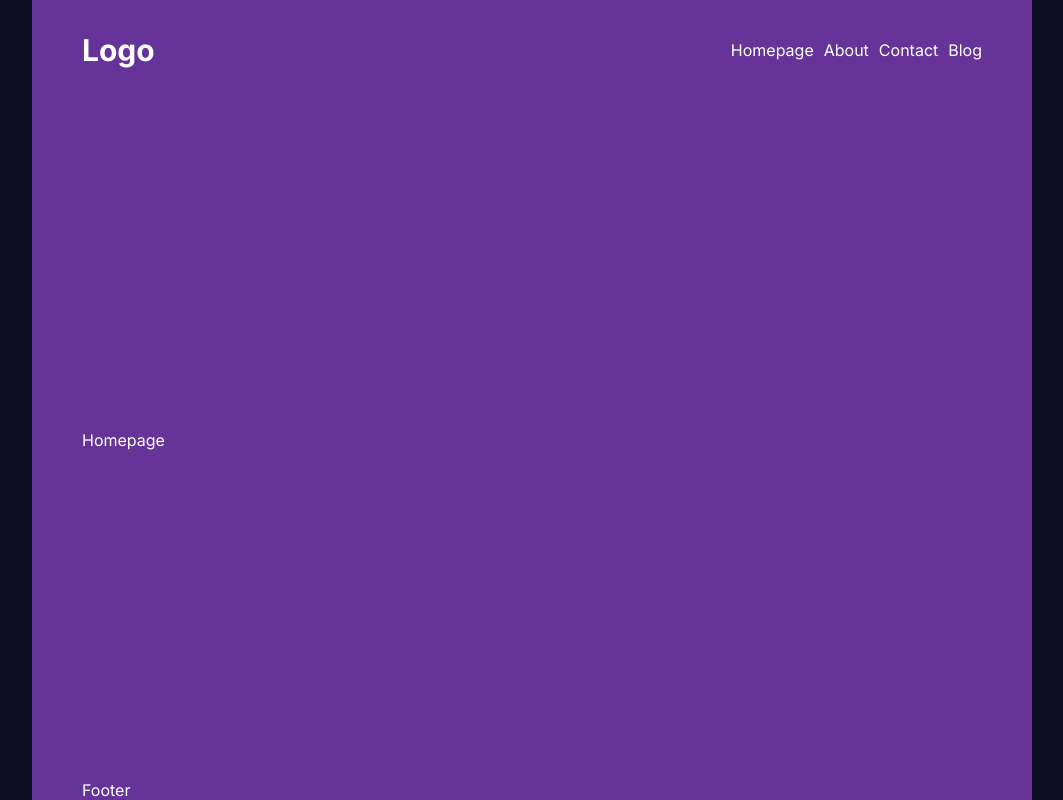
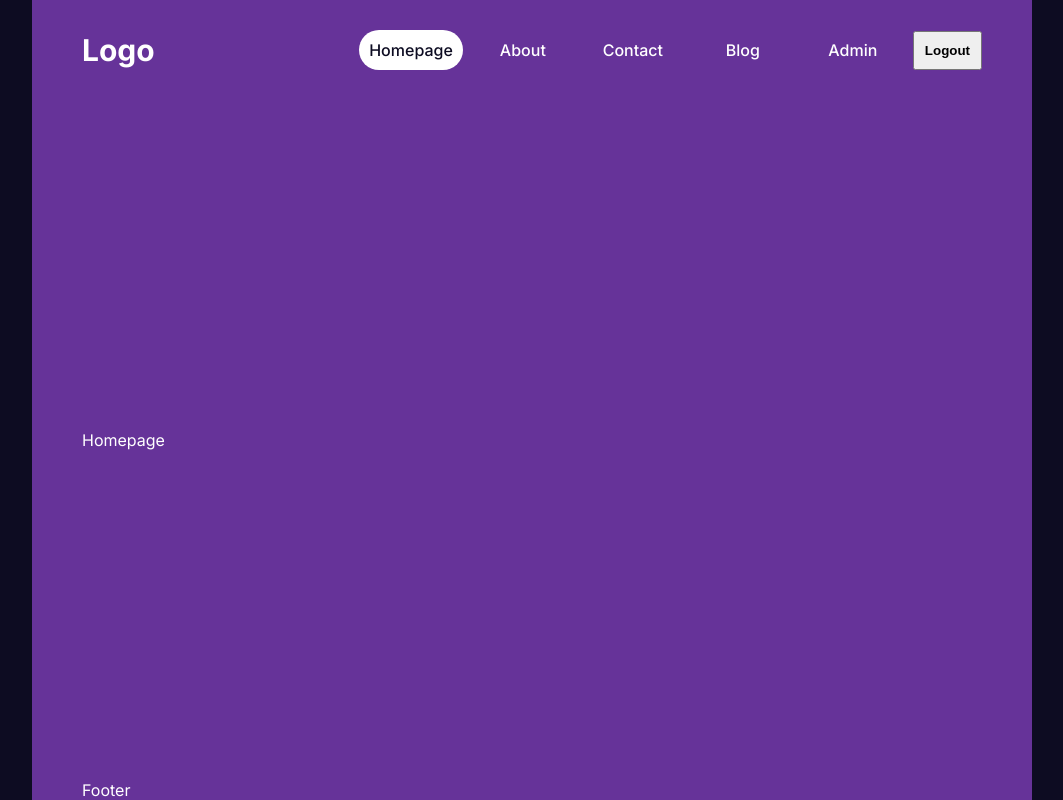
Before and after one commit to Omsurvase24/NextJS-Basics, a Next.js app: page / in a window 1280 px wide. Shown: the whole page, without its empty margins (108-1171 px from the left). Built offline with nearby package versions, Linux system fonts and the light colour scheme.

Commit message:
active navbar

```diff
--- a/src/components/navbar/links/Links.jsx
+++ b/src/components/navbar/links/Links.jsx
@@ -1,5 +1,5 @@
-import Link from "next/link"
 import styles from "./links.module.css"
+import NavLink from "./navLink/navLink"
 
 const Links = () => {
 
@@ -22,11 +22,26 @@
         },
     ]
 
+    //Temporary
+    const session = true
+    const isAdmin = true
+
     return (
         <div className={styles.links}>
             {links.map((link => (
-                <Link href={link.path} key={link.title}>{link.title}</Link>
-            )))}
+                <NavLink item={link} key={link.title} />
+            )))}{
+                session ? (
+                    <>
+                        {isAdmin && (
+                            <NavLink item={{ title: "Admin", path: "/admin" }} />
+                        )}
+                        <button className={styles.logout}>Logout</button>
+                    </>
+                ) : (
+                    <NavLink item={{ title: "Login", path: "/login" }} />
+                )
+            }
         </div>
     )
 }
--- a/src/components/navbar/links/links.module.css
+++ b/src/components/navbar/links/links.module.css
@@ -3,3 +3,9 @@
     align-items: center;
     gap: 10px;
 }
+
+.logout {
+    padding: 10px;
+    cursor: pointer;
+    font-weight: bold;
+}
--- /dev/null
+++ b/src/components/navbar/links/navLink/navLink.jsx
@@ -0,0 +1,16 @@
+"use client";
+import Link from "next/link"
+import styles from "./navLink.module.css"
+import { usePathname } from "next/navigation";
+
+const NavLink = ({ item }) => {
+
+    const pathName = usePathname();
+    return (
+        <Link href={item.path} className={`${styles.container} ${pathName === item.path && styles.active}`}>
+            {item.title}
+        </Link>
+    )
+}
+
+export default NavLink
--- /dev/null
+++ b/src/components/navbar/links/navLink/navLink.module.css
@@ -0,0 +1,12 @@
+.container {
+    min-width: 100px;
+    padding: 10px;
+    border-radius: 20px;
+    font-weight: 500;
+    text-align: center;
+}
+
+.active {
+    background-color: var(--text);
+    color: var(--bg);
+}
```
